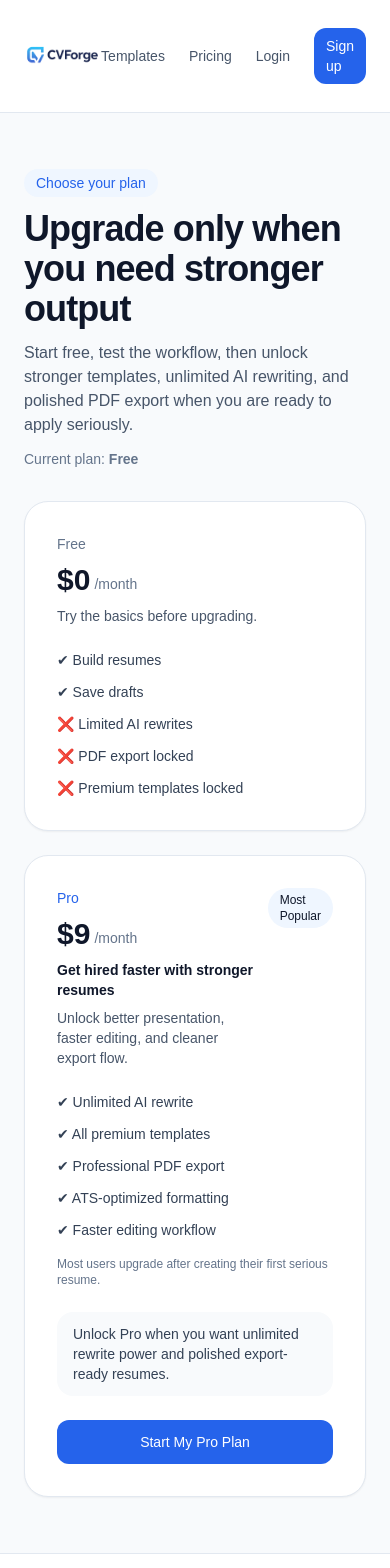
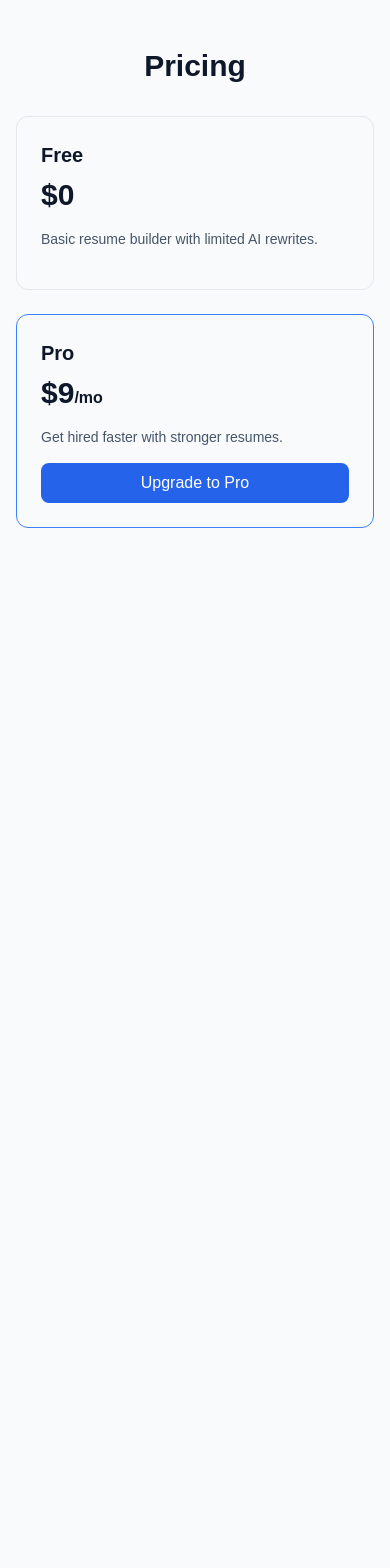
Before and after one commit to kalex-313/resume-mvp, a Next.js app: page /pricing in a window 390 px wide. Shown: the top 1568 px of the page. After the commit the page ends 844 px from the top, so only its background shows below. Built offline with nearby package versions, Linux system fonts and the light colour scheme; no server answers.

Commit message:
Recenue fix pack

```diff
--- a/src/app/auth/login/page.tsx
+++ b/src/app/auth/login/page.tsx
@@ -1,14 +1,20 @@
-import { SiteHeader } from "@/components/layout/site-header";
-import { SiteFooter } from "@/components/layout/site-footer";
-import LoginForm from "./login-form";
+import SiteHeader from "@/components/layout/site-header";
+import SiteFooter from "@/components/layout/site-footer";
 
 export default function LoginPage() {
   return (
-    <div className="min-h-screen bg-slate-50">
+    <div className="min-h-screen bg-slate-50 flex flex-col">
       <SiteHeader />
-      <main className="mx-auto max-w-md px-6 py-16">
-        <LoginForm />
+
+      <main className="flex-1 flex items-center justify-center px-4">
+        <div className="w-full max-w-md">
+          {/* Keep your existing login form here */}
+          <div className="rounded-xl border bg-white p-6 shadow">
+            <h1 className="text-xl font-semibold mb-4">Log in</h1>
+          </div>
+        </div>
       </main>
+
       <SiteFooter />
     </div>
   );
--- a/src/app/pricing/page.tsx
+++ b/src/app/pricing/page.tsx
@@ -1,183 +1,34 @@
 import Link from "next/link";
-import { SiteHeader } from "@/components/layout/site-header";
-import { SiteFooter } from "@/components/layout/site-footer";
-import { createClient } from "@/lib/supabase/server";
-import { getUserPlan } from "@/lib/ai/quota";
-import { UpgradeButtons } from "@/components/pricing/upgrade-buttons";
 
-export const dynamic = "force-dynamic";
+export default function PricingPage() {
+  return (
+    <div className="max-w-5xl mx-auto py-12 px-4">
+      <h1 className="text-3xl font-bold mb-8 text-center">Pricing</h1>
 
-type Props = {
-  searchParams: Promise<{ upgrade?: string }>;
-};
-
-type ProfileStatus = {
-  cancel_at_period_end: boolean | null;
-  current_period_end: string | null;
-  subscription_status: string | null;
-};
-
-const PRO_PRICE_LABEL = "$9";
-const PRO_PRICE_PERIOD = "/month";
-
-function formatDate(dateString: string | null) {
-  if (!dateString) return "";
-  return new Date(dateString).toLocaleDateString();
-}
-
-export default async function PricingPage({ searchParams }: Props) {
-  const params = await searchParams;
-  const supabase = await createClient();
-  const { data } = await supabase.auth.getUser();
-  const user = data.user;
-  const plan = user ? await getUserPlan(user.id) : "free";
-  const proEnabled = plan === "pro";
-
-  let profileStatus: ProfileStatus | null = null;
-
-  if (user) {
-    const { data: profile } = await supabase
-      .from("profiles")
-      .select("cancel_at_period_end, current_period_end, subscription_status")
-      .eq("id", user.id)
-      .maybeSingle();
-
-    profileStatus = profile as ProfileStatus | null;
-  }
-
-  const scheduledCancellation =
-    !!profileStatus?.cancel_at_period_end &&
-    !!profileStatus?.current_period_end &&
-    new Date(profileStatus.current_period_end).getTime() > Date.now();
-
-  return (
-    <div className="min-h-screen bg-slate-50">
-      <SiteHeader />
-      <main className="mx-auto max-w-5xl px-6 py-14">
-        <div className="mb-8 flex items-start justify-between gap-4">
-          <div>
-            <p className="mb-3 inline-flex rounded-full bg-brand-50 px-3 py-1 text-sm font-medium text-brand-600">
-              Choose your plan
-            </p>
-            <h1 className="text-4xl font-bold tracking-tight text-slate-900">
-              Upgrade only when you need stronger output
-            </h1>
-            <p className="mt-3 max-w-2xl text-slate-600">
-              Start free, test the workflow, then unlock stronger templates, unlimited AI rewriting,
-              and polished PDF export when you are ready to apply seriously.
-            </p>
-            <p className="mt-3 text-sm text-slate-500">
-              Current plan: <span className="font-semibold">{proEnabled ? "Pro" : "Free"}</span>
-            </p>
-          </div>
-          {user ? <UpgradeButtons isPro={proEnabled} /> : null}
-        </div>
-
-        {params.upgrade === "success" ? (
-          <div className="mb-6 rounded-xl border border-green-200 bg-green-50 px-4 py-3 text-sm text-green-800">
-            Payment completed. Your Pro plan should activate shortly.
-          </div>
-        ) : null}
-
-        {params.upgrade === "cancelled" ? (
-          <div className="mb-6 rounded-xl border border-amber-200 bg-amber-50 px-4 py-3 text-sm text-amber-800">
-            Checkout was cancelled. Your current plan has not changed.
-          </div>
-        ) : null}
-
-        {scheduledCancellation ? (
-          <div className="mb-6 rounded-xl border border-amber-200 bg-amber-50 px-4 py-3 text-sm text-amber-900">
-            Your Pro plan is scheduled to cancel on{" "}
-            <span className="font-semibold">{formatDate(profileStatus?.current_period_end || null)}</span>.
-            You still have Pro access until then.
-          </div>
-        ) : null}
-
-        <div className="grid gap-6 md:grid-cols-2">
-          <div className="rounded-3xl border border-slate-200 bg-white p-8 shadow-sm">
-            <div className="mb-6">
-              <p className="text-sm font-medium text-slate-500">Free</p>
-              <div className="mt-2 flex items-end gap-1">
-                <h2 className="text-3xl font-bold text-slate-900">$0</h2>
-                <span className="pb-1 text-sm text-slate-500">/month</span>
-              </div>
-              <p className="mt-2 text-sm text-slate-600">
-                Try the basics before upgrading.
+      <div className="grid md:grid-cols-2 gap-6">
+        <div className="border rounded-xl p-6">
+          <h2 className="text-xl font-semibold mb-2">Free</h2>
+          <p className="text-3xl font-bold mb-4">$0</p>
+          <p className="mb-4 text-sm text-slate-600">
+            Basic resume builder with limited AI rewrites.
           </p>
         </div>
 
-            <ul className="space-y-3 text-sm text-slate-700">
-              <li>✔ Build resumes</li>
-              <li>✔ Save drafts</li>
-              <li>❌ Limited AI rewrites</li>
-              <li>❌ PDF export locked</li>
-              <li>❌ Premium templates locked</li>
-            </ul>
-          </div>
-
-          <div
-            className={[
-              "rounded-3xl bg-white p-8 shadow-sm",
-              proEnabled ? "border-2 border-brand-600" : "border border-slate-200",
-            ].join(" ")}
-          >
-            <div className="mb-6 flex items-start justify-between gap-3">
-              <div>
-                <p className="text-sm font-medium text-brand-600">Pro</p>
-                <div className="mt-2 flex items-end gap-1">
-                  <h2 className="text-3xl font-bold text-slate-900">{PRO_PRICE_LABEL}</h2>
-                  <span className="pb-1 text-sm text-slate-500">{PRO_PRICE_PERIOD}</span>
-                </div>
-                <p className="mt-2 text-sm font-semibold text-slate-900">
-                  Get hired faster with stronger resumes
-                </p>
-                <p className="mt-2 text-sm text-slate-600">
-                  Unlock better presentation, faster editing, and cleaner export flow.
-                </p>
-              </div>
-              <span className="rounded-full bg-brand-50 px-3 py-1 text-xs font-medium text-brand-700">
-                Most Popular
-              </span>
-            </div>
-
-            <ul className="space-y-3 text-sm text-slate-700">
-              <li>✔ Unlimited AI rewrite</li>
-              <li>✔ All premium templates</li>
-              <li>✔ Professional PDF export</li>
-              <li>✔ ATS-optimized formatting</li>
-              <li>✔ Faster editing workflow</li>
-            </ul>
-
-            <p className="mt-4 text-xs text-slate-500">
-              Most users upgrade after creating their first serious resume.
+        <div className="border rounded-xl p-6 border-blue-500">
+          <h2 className="text-xl font-semibold mb-2">Pro</h2>
+          <p className="text-3xl font-bold mb-4">$9<span className="text-base">/mo</span></p>
+          <p className="mb-4 text-sm text-slate-600">
+            Get hired faster with stronger resumes.
           </p>
 
-            <div className="mt-6 rounded-2xl bg-slate-50 px-4 py-3 text-sm text-slate-700">
-              {proEnabled ? (
-                scheduledCancellation ? (
-                  <p>Your subscription will remain Pro until {formatDate(profileStatus?.current_period_end || null)}.</p>
-                ) : (
-                  <p>You are currently on the Pro plan.</p>
-                )
-              ) : (
-                <p>Unlock Pro when you want unlimited rewrite power and polished export-ready resumes.</p>
-              )}
-            </div>
-
-            {!user ? (
-              <div className="mt-6">
           <Link
             href="/upgrade"
-                  className="inline-flex w-full items-center justify-center rounded-xl bg-brand-600 px-4 py-3 text-sm font-medium text-white hover:opacity-95"
+            className="inline-block w-full text-center rounded-lg bg-blue-600 text-white py-2 font-medium hover:bg-blue-700"
           >
-                  Start My Pro Plan
+            Upgrade to Pro
           </Link>
         </div>
-            ) : null}
       </div>
-        </div>
-      </main>
-      <SiteFooter />
     </div>
   );
 }
--- /dev/null
+++ b/src/components/pricing/template-option.tsx
@@ -0,0 +1,14 @@
+export function TemplateOption({ name, isPro, userPlan }) {
+  const locked = isPro && userPlan !== "pro";
+
+  return (
+    <button
+      disabled={locked}
+      className={`px-3 py-2 rounded-full border text-sm ${
+        locked ? "opacity-50 cursor-not-allowed" : "hover:bg-blue-50"
+      }`}
+    >
+      {name} {locked && "🔒"}
+    </button>
+  );
+}
```
Lines whose indentation alone changed are shown as unchanged.
